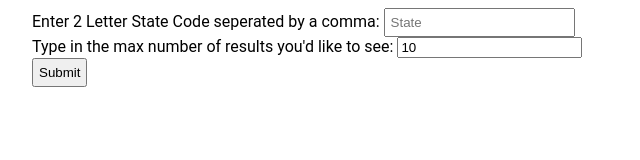
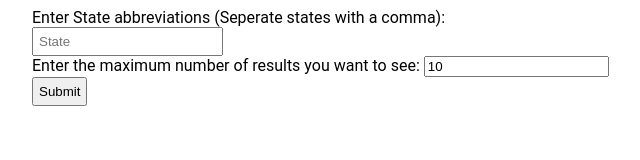
Before and after one commit to RyanBeaudoin/NatlParkSearch, a plain HTML site: page index.html in a window 1280 px wide. Shown: the whole page, without its empty margins (308-948 px from the left). Drawn offline with nearby package versions, Linux system fonts and the light colour scheme.

Commit message:
Add files via upload

```diff
--- a/index.html
+++ b/index.html
@@ -16,7 +16,7 @@
     <main class="container">
       <form class="user-form">
         <label for="State">
-          Enter 2 Letter State Code seperated by a comma:
+          Enter State abbreviations (Seperate states with a comma):
           <input
             type="text"
             name="state"
@@ -26,7 +26,7 @@
           />
         </label>
         <label for="max">
-          Type in the max number of results you'd like to see:
+          Enter the maximum number of results you want  to see:
           <input
             type="number"
             name="max"
```
